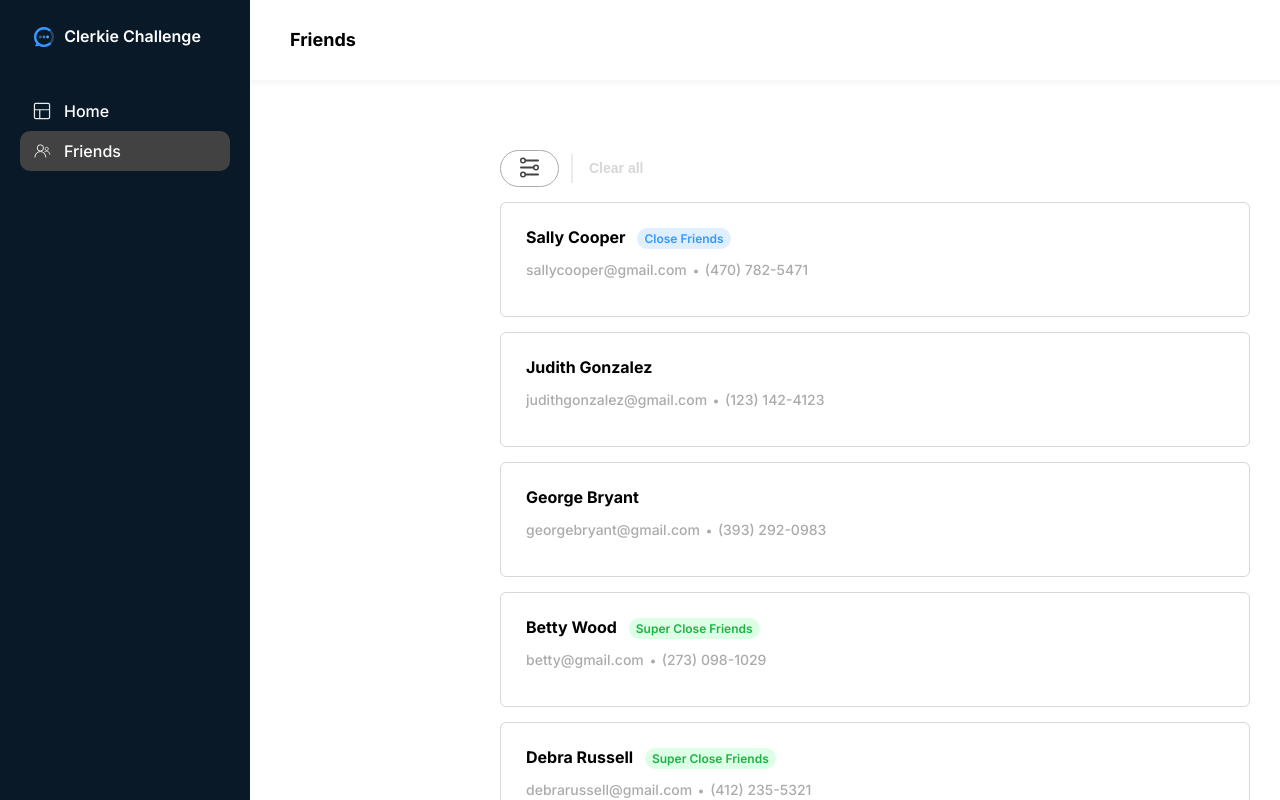
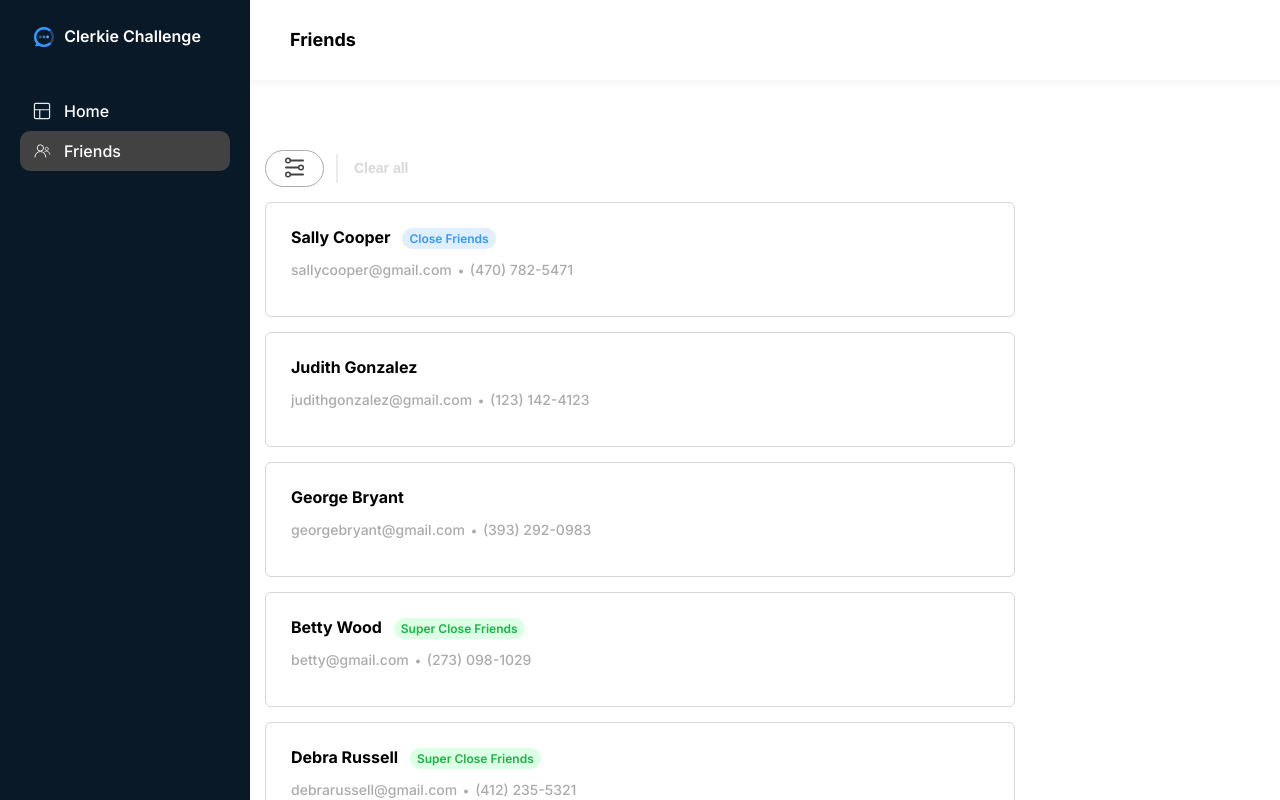
Before and after one commit to isaq98/clerkie-challenge, a Next.js app: page / in a window 1280 px wide. Both pictures are taken after a click on the item "Friends". Shown: the top 800 px of the page. Built offline with nearby package versions, Linux system fonts and the light colour scheme.

Commit message:
Fixing styling issues

```diff
--- a/app/page.js
+++ b/app/page.js
@@ -10,12 +10,10 @@ export default function Home() {
   const [route, setRoute] = useState('Home');
   return (
     <main>
+      <Navigation setRouteCallback={setRoute}/>
       <div className={styles.appContainer}>
-        <Navigation setRouteCallback={setRoute}/>
         { route === "Home" ? <div className={styles.welcomeContainer}><h4 className={styles.welcomeMessage}>Welcome to the Clerkie Challenge!</h4></div> : <Friends />}
       </div>
     </main>
   )
 }
-
-/* TODO: send a callback prop through useState in order to pass a prop into the display component to render the correct display page */
--- a/app/page.module.css
+++ b/app/page.module.css
@@ -7,34 +7,19 @@
   min-height: 100vh;
 }
 
-/* TODO: clean stuff up in here*/
-
-.appContainer {
-  height: 100vh;
-  width: 100vw;
+.appContainer, .welcomeContainer {
+  display: flex;
+  justify-content: center;
+  align-items: center;
 }
 
 .welcomeContainer {
-    display: flex;
-    justify-content: center;
-    align-items: center;
-    height: 100%;
+    height: 100vh;
 }
 .welcomeMessage {
   font-weight: 600;
   font-size: 26px;
   line-height: 31px;
-  /* position: absolute;
-  width: 433px;
-  height: 31px;
-  left: 675px;
-  top: 525px;
-  font-style: normal;
-  font-weight: 600;
-  font-size: 26px;
-  line-height: 31px;
-  display: flex;
-  align-items: center; */
 }
 
 .description {
--- a/components/Friends/_Friends.css
+++ b/components/Friends/_Friends.css
@@ -52,8 +52,8 @@
 }
 
 .friends-list-container {
-    position: absolute;
-    top: 150px;
-    left: 500px;
+     display: flex;
+    flex-direction: column;
+    margin-top: 150px;
 }
 /* TODO: Figure out how to clean things up */
--- a/components/Friends/index.js
+++ b/components/Friends/index.js
@@ -18,7 +18,7 @@ function Friends() {
     const [ endReached, setEndReached ] = useState(false);
     const [ page, setPage ] = useState(0);
 
-    const friendsPerScroll = 7;
+    const friendsPerScroll = 8;
 
     const determineFriendStatus = (status) => {
         switch(status) {
@@ -33,7 +33,7 @@ function Friends() {
 
     useEffect(() => {
         setInitialLoad(true)
-        getFriends([], 0, 7).then((data) => {
+        getFriends([], 0, 8).then((data) => {
             setFriends(data.friends);
             setInitialLoad(false);
         });
@@ -68,10 +68,10 @@ function Friends() {
         }
         else {
             if(page === 0) {
-                getFriends(activeFilters, 0, 7).then((data) => setFriends(data.friends));
+                getFriends(activeFilters, 0, 8).then((data) => setFriends(data.friends));
             }
             else {
-                getFriends(activeFilters, page, 7).then((data) => setFriends((currFriends) => [...currFriends, ...data.friends]));
+                getFriends(activeFilters, page, 8).then((data) => setFriends((currFriends) => [...currFriends, ...data.friends]));
             }
         }
     }, [page])
@@ -101,7 +101,7 @@ function Friends() {
     }, [isLoading]);
 
     const filterFriends = () => {
-        getFriends(activeFilters.length > 0 ? activeFilters : [], 0, 7)
+        getFriends(activeFilters.length > 0 ? activeFilters : [], 0, 8)
            .then((data) =>
             setFriends(() => {
                 setInitialLoad(false);
--- a/components/TopMenu/_TopMenu.css
+++ b/components/TopMenu/_TopMenu.css
@@ -1,6 +1,6 @@
 .top-menu {
     position: absolute;
-    width: 100vw;
+    width: 100%;
     height: 80px;
     left: 250px;
     top: 0px;
@@ -20,5 +20,3 @@
     font-size: 18px;
     line-height: 22px;
 }
-
-  /* TOOD: handle top menu width */
--- a/constants/enums.js
+++ b/constants/enums.js
@@ -114,7 +114,3 @@ export const mockFriendsObject = [
         phone: '(606) 917-4422'
     },
 ]
-//17 total
-//7 close friends
-//6 super close friends
-//4 normal friends
```
